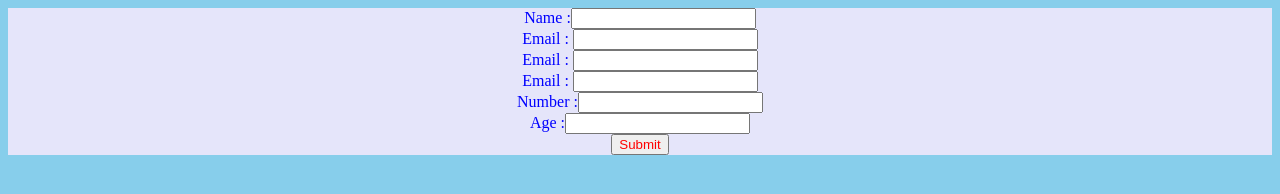
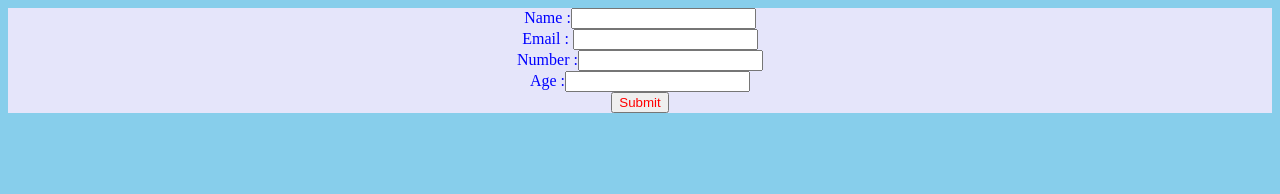
Before and after one commit to venkatesh966/Route-Specific-Validation, a plain HTML site: page contact.html in a window 1280 px wide. Drawn offline with Linux system fonts and the light colour scheme.

Commit message:
removed labels

```diff
--- a/contact.html
+++ b/contact.html
@@ -15,8 +15,6 @@
 
         <label>Email : </label><input type="text" name="email"><br>
 
-        <label>Email : </label><input type="text" name="email"><br>
-        <label>Email : </label><input type="text" name="email"><br>
 
         <label>Number :</label><input type="number" name="mobile"><br>
 
```
